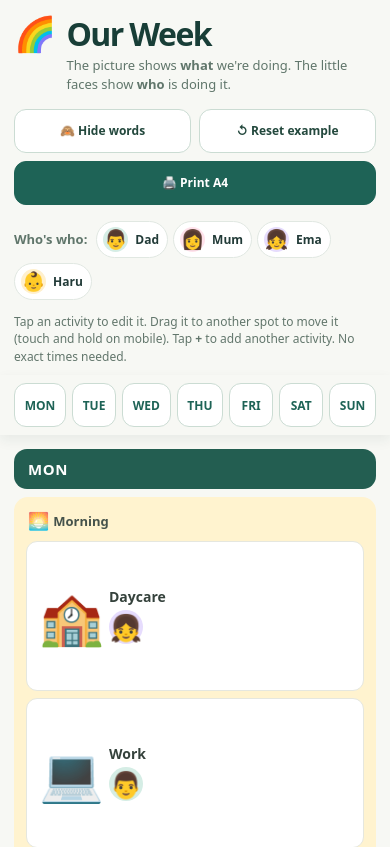
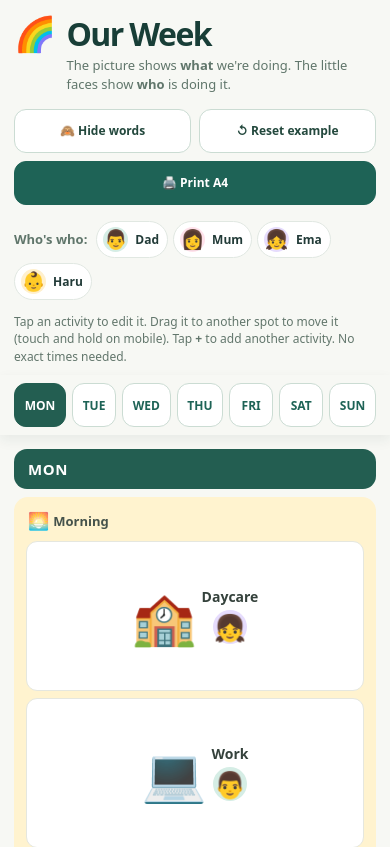
Before and after one commit to teranchristian/little-week, a React (Vite) app: page / in a window 390 px wide. Shown: the top 847 px of the page. Built offline with nearby package versions, Linux system fonts and the light colour scheme.

Commit message:
Center mobile activities and highlight visible day

```diff
--- a/src/App.tsx
+++ b/src/App.tsx
@@ -83,12 +83,33 @@ function Calendar({ week, onEdit, onCommit }: {
     useSensor(KeyboardSensor, { coordinateGetter: sortableKeyboardCoordinates }),
   );
   const [dragging, setDragging] = useState<Activity | null>(null);
+  const [activeDay, setActiveDay] = useState(0);
+  const dayNav = useRef<HTMLElement>(null);
   const [preview, setPreview] = useState<WeekPlan | null>(null);
   const originalWeek = useRef<WeekPlan | null>(null);
   const activeId = useRef<string | null>(null);
   const previewWeek = useRef<WeekPlan | null>(null);
   const previewKey = useRef<string | null>(null);
   const suppressDragClick = useRef(false);
+
+  useEffect(() => {
+    const updateActiveDay = () => {
+      const navBottom = dayNav.current?.getBoundingClientRect().bottom ?? 0;
+      let visibleDay = 0;
+      days.forEach((_, index) => {
+        const dayTop = document.getElementById(`day-${index}`)?.getBoundingClientRect().top;
+        if (dayTop !== undefined && dayTop <= navBottom + 8) visibleDay = index;
+      });
+      setActiveDay(visibleDay);
+    };
+    updateActiveDay();
+    window.addEventListener('scroll', updateActiveDay, { passive: true });
+    window.addEventListener('resize', updateActiveDay);
+    return () => {
+      window.removeEventListener('scroll', updateActiveDay);
+      window.removeEventListener('resize', updateActiveDay);
+    };
+  }, []);
 
   const collisionDetection: CollisionDetection = args => {
     const pointerHits = pointerWithin(args);
@@ -181,8 +202,8 @@ function Calendar({ week, onEdit, onCommit }: {
 
   const visibleWeek = preview ?? week;
   return <section className="scroll" aria-label="Weekly family activities">
-    <nav className="day-nav" aria-label="Jump to day">
-      {days.map((day, index) => <button key={day} type="button" onClick={() => document.getElementById(`day-${index}`)?.scrollIntoView({ behavior: 'smooth', block: 'start' })}>{day}</button>)}
+    <nav ref={dayNav} className="day-nav" aria-label="Jump to day">
+      {days.map((day, index) => <button key={day} type="button" className={activeDay === index ? 'active' : ''} aria-current={activeDay === index ? 'location' : undefined} onClick={() => document.getElementById(`day-${index}`)?.scrollIntoView({ behavior: 'smooth', block: 'start' })}>{day}</button>)}
     </nav>
     <div className="calendar">
     <DndContext sensors={sensors} collisionDetection={collisionDetection} onDragStart={dragStart} onDragMove={updatePreview} onDragOver={updatePreview} onDragEnd={dragEnd} onDragCancel={clearDrag}>
--- a/src/styles.css
+++ b/src/styles.css
@@ -80,6 +80,7 @@ dialog{border:0;border-radius:19px;box-shadow:0 24px 75px #183b3450;width:min(51
   .day-nav::-webkit-scrollbar{display:none}
   .day-nav button{flex:1 0 auto;min-width:44px;min-height:44px;border:1px solid #cbdcd3;border-radius:12px;background:white;color:var(--teal);font-size:12px;font-weight:800}
   .day-nav button:hover{background:#e5f7ed}
+  .day-nav button.active,.day-nav button.active:hover{background:#235e51;border-color:#235e51;color:white}
   .calendar{display:flex;flex-direction:column;gap:20px;min-width:0}
   .day{display:flex;flex-direction:column;gap:8px;scroll-margin-top:70px}
   .day-head{position:static;text-align:left;padding:10px 14px;font-size:15px;letter-spacing:.6px}
@@ -87,16 +88,16 @@ dialog{border:0;border-radius:19px;box-shadow:0 24px 75px #183b3450;width:min(51
   .part-head{font-size:13px;padding:0 2px}
   .part-head .symbol{font-size:17px}
   .activities{flex:none;gap:7px}
-  .activities>.activity{flex:none;min-height:150px;flex-direction:row;align-items:center;justify-content:flex-start;gap:6px;padding:10px 12px;border-radius:11px}
+  .activities>.activity{flex:none;min-height:150px;flex-direction:row;align-items:center;justify-content:center;gap:6px;padding:10px 12px;border-radius:11px}
   .activity-emoji,.activities>.activity:only-child .activity-emoji,.hide-words .activities>.activity:only-child .activity-emoji{display:grid;place-items:center;width:64px;min-width:64px;height:64px;min-height:64px;font-size:52px}
-  .activity-details{align-items:flex-start;gap:5px;text-align:left}
+  .activity-details{align-items:center;gap:5px;text-align:center}
   .activity-name{font-size:14px;line-height:1.25}
-  .people{justify-content:flex-start}
+  .people{justify-content:center}
   .people .face,.activities>.activity:only-child .people .face{width:34px;height:34px;font-size:26px}
   .hide-words .people .face{width:34px;height:34px;font-size:26px}
   .all-people{font-size:14px}
   .all-icon{font-size:27px}
-  .hide-words .activity{justify-content:flex-start}
+  .hide-words .activity{justify-content:center}
   .hide-words .activity-emoji{font-size:52px}
   .add{min-height:44px;margin:0;font-size:13px;background:#ffffff80}
   .smallnote{line-height:1.4;margin:20px 0 0}
```
